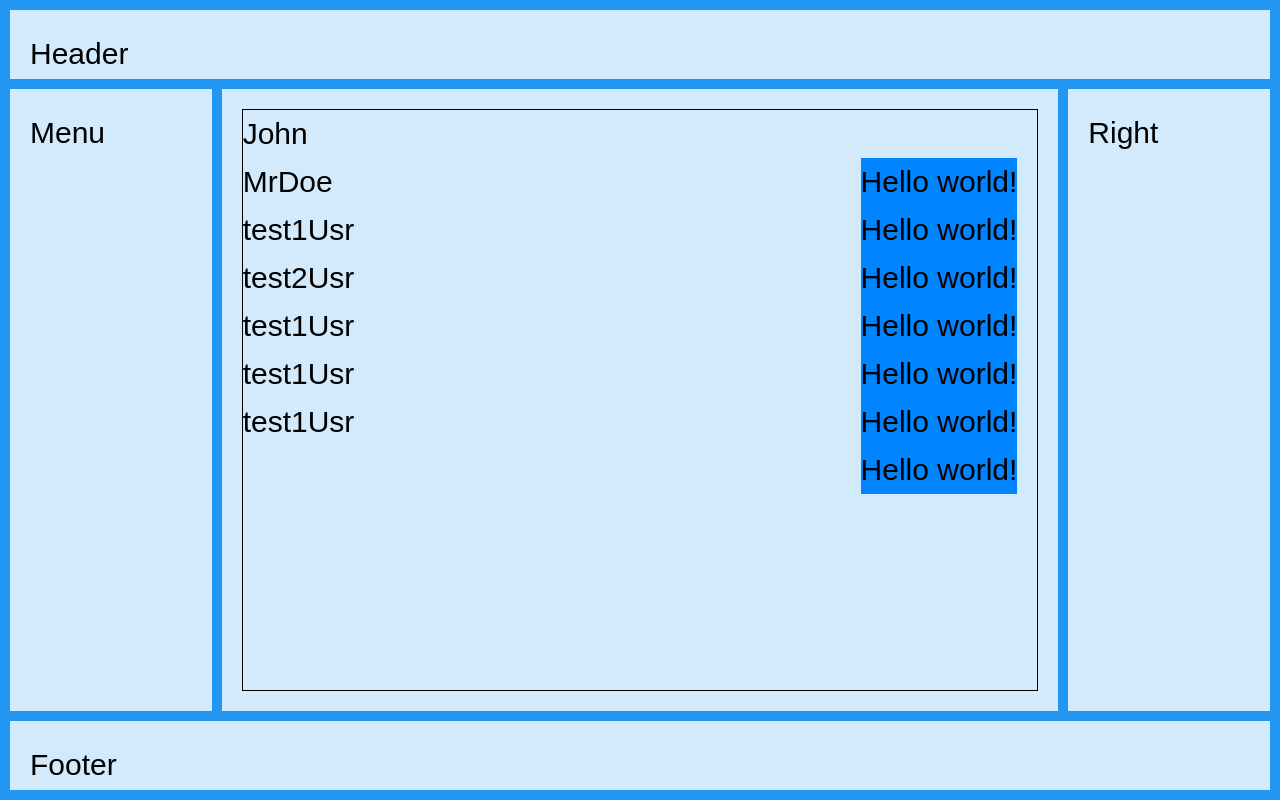
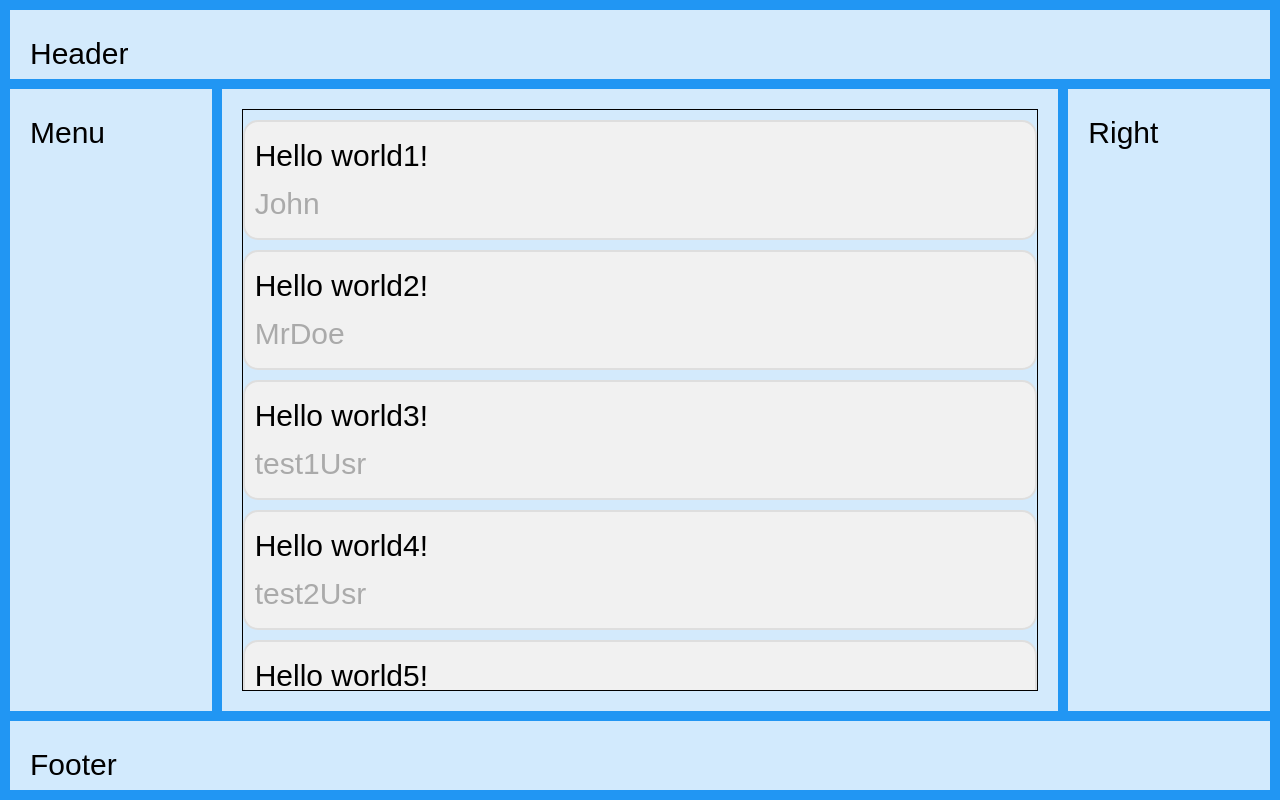
Before and after one commit to wpresti/chat-app, a React (Create React App) app: page / in a window 1280 px wide. Built offline with nearby package versions, Linux system fonts and the light colour scheme.

Commit message:
chat bubble effect

```diff
--- a/src/App.js
+++ b/src/App.js
@@ -4,13 +4,13 @@ import ChatGrid from './components/ChatGrid'
 
 class App extends Component{
   state = {
-    messageList: [{userName: "John", msg: "Hello world!"},
-    {userName: "MrDoe", msg: "Hello world!"},
-    {userName: "test1Usr", msg: "Hello world!"},
-    {userName: "test2Usr", msg: "Hello world!"},
-    {userName: "test1Usr", msg: "Hello world!"},
-    {userName: "test1Usr", msg: "Hello world!"},
-    {userName: "test1Usr", msg: "Hello world!"},]
+    messageList: [{userName: "John", msg: "Hello world1!"},
+    {userName: "MrDoe", msg: "Hello world2!"},
+    {userName: "test1Usr", msg: "Hello world3!"},
+    {userName: "test2Usr", msg: "Hello world4!"},
+    {userName: "test1Usr", msg: "Hello world5!"},
+    {userName: "test1Usr", msg: "Hello world6!"},
+    {userName: "test1Usr", msg: "Hello world7!"},]
   }
 
   render(){
--- a/src/components/Message.js
+++ b/src/components/Message.js
@@ -4,13 +4,23 @@ export class Message extends Component {
     componentDidMount() {
         console.log("mESSAGE MOUNTED",this.props.msg)
     }
+    // render() {
+    //     const {userName, msg} = this.props.msg
+    //     console.log("username:", userName, "msg:", msg)
+    //     return (
+    //         <div>
+    //             <dt style={dtStyle}>{userName}</dt>
+    //             <dd style={ddStyle}>{msg}</dd>
+    //         </div>
+    //     )
+    // }
     render() {
         const {userName, msg} = this.props.msg
-        console.log("username:", userName, "msg:", msg)
-        return (
-            <div>
-                <dt style={dtStyle}>{userName}</dt>
-                <dd style={ddStyle}>{msg}</dd>
+        return(
+            <div className="container" style={container}>
+                {/* <h1>{}</h1> */}
+                <p>{msg}</p>
+                <span style={span}>{userName}</span>
             </div>
         )
     }
@@ -18,16 +28,38 @@ export class Message extends Component {
 
 export default Message
 
-const dtStyle = {
-
+const container = {
+    display: "flex",
+    // flexDirection: "row",
+    flexFlow: "column wrap",
+    border: "2px solid #dedede",
+    backgroundColor: "#f1f1f1",
+    borderRadius: "15px",
+    padding: "10px",
+    margin: "10px 0",
+    justifyContent: "space-between"
 }
 
-const ddStyle = {
+const span = {
     float: "right",
-    background: "#0084ff",
-    boarderBottomRightRadius: "10px",
-    boarderTopRightRadius: "5px",
-    boarderTopLeftRadius: "5px",
-    boarderBottomLeftRadius: "5px",
-    marginRight: "20px"
+    color: "#aaa"
 }
+
+
+// const dtStyle = {
+//     border: "2px solid #dedede",
+//     backgroundColor: "#f1f1f1",
+//     borderRadius: "5px",
+//     padding: "10px",
+//     margin: "10px 0"
+// }
+
+// const ddStyle = {
+//     float: "right",
+//     background: "#0084ff",
+//     borderBottomRightRadius: "10px",
+//     borrderTopRightRadius: "5px",
+//     borderTopLeftRadius: "5px",
+//     borderBottomLeftRadius: "5px",
+//     marginRight: "20px"
+// }
```
